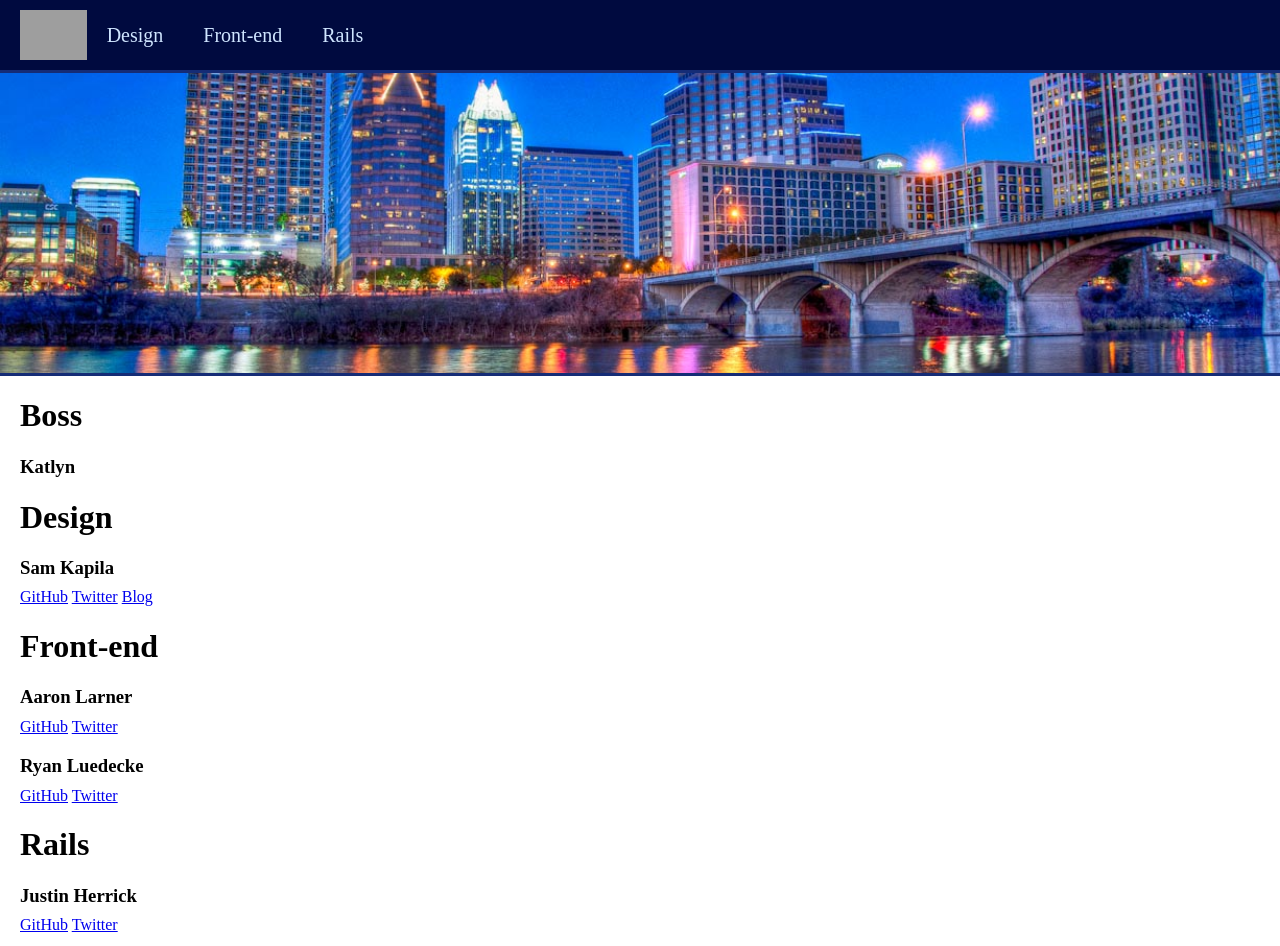
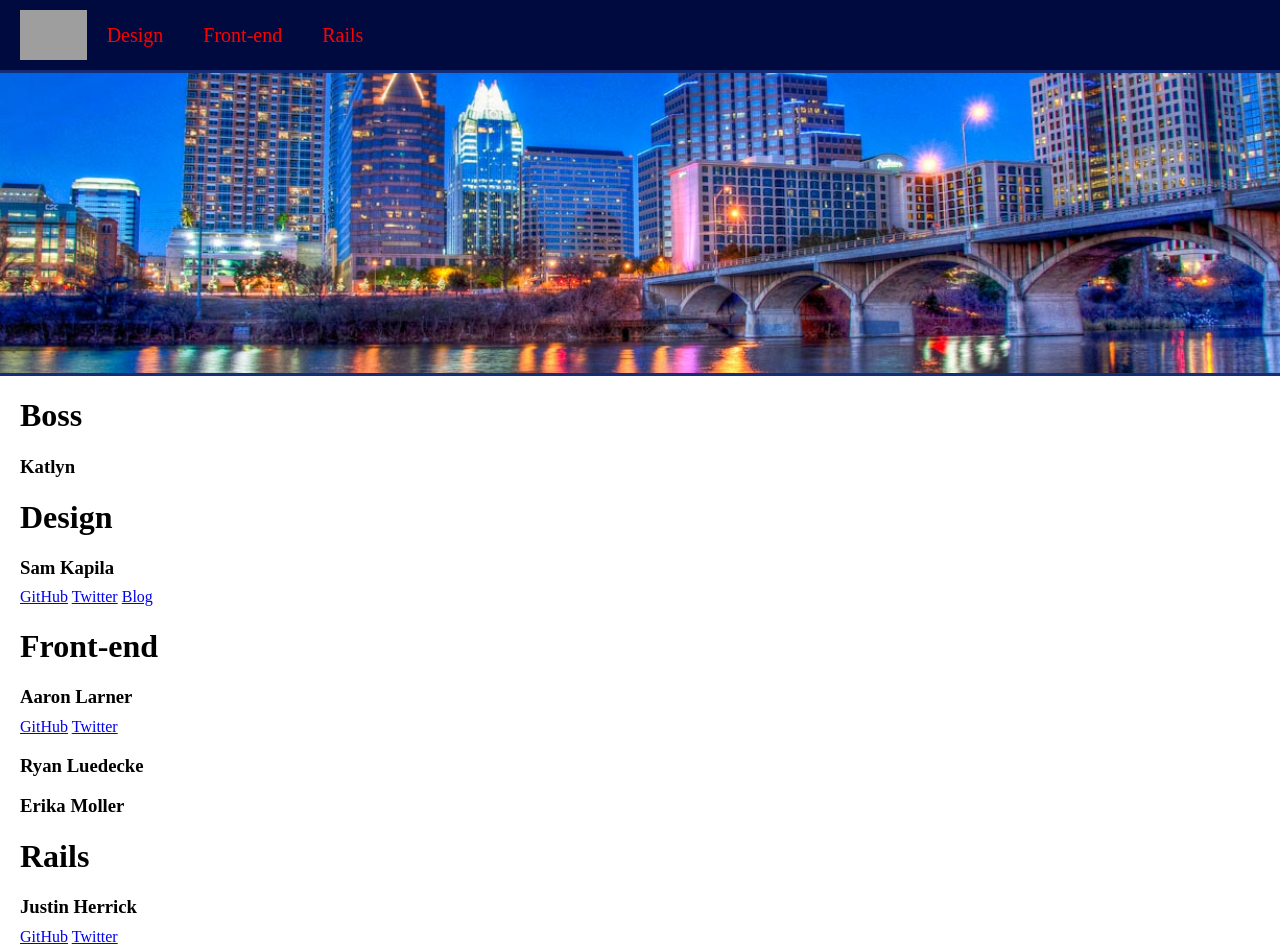
Before and after one commit to TIY-Austin-Front-End-Engineering/Austin-Students, a website: page index.html in a window 1280 px wide. Drawn offline with nearby package versions, Linux system fonts and the light colour scheme; grey boxes are pictures that could not be loaded.

Commit message:
Add Erika, change some styles

```diff
--- a/index.html
+++ b/index.html
@@ -50,8 +50,9 @@
 			</div>
 			<div class="student">
 				<h3>Ryan Luedecke</h1>
-				<a href="http://github.com/ryanluedecke">GitHub</a>
-				<a href="http://twitter.com/ryanluedecke">Twitter</a>
+			</div>
+			<div class="student">
+				<h3>Erika Moller</h1>
 			</div>
 		</section>
 		<section class="students rails">
--- a/styles/scss/main.scss
+++ b/styles/scss/main.scss
@@ -15,7 +15,7 @@ nav {
 		display: block;
 		float: left;
 		padding: 0 20px;
-		color: #CFE5FF;
+		color: red;
 		text-decoration: none;
 		height: 100%;
 		line-height: 70px;
```
Also changed, not shown: styles/css/main.css, 1 other file.
